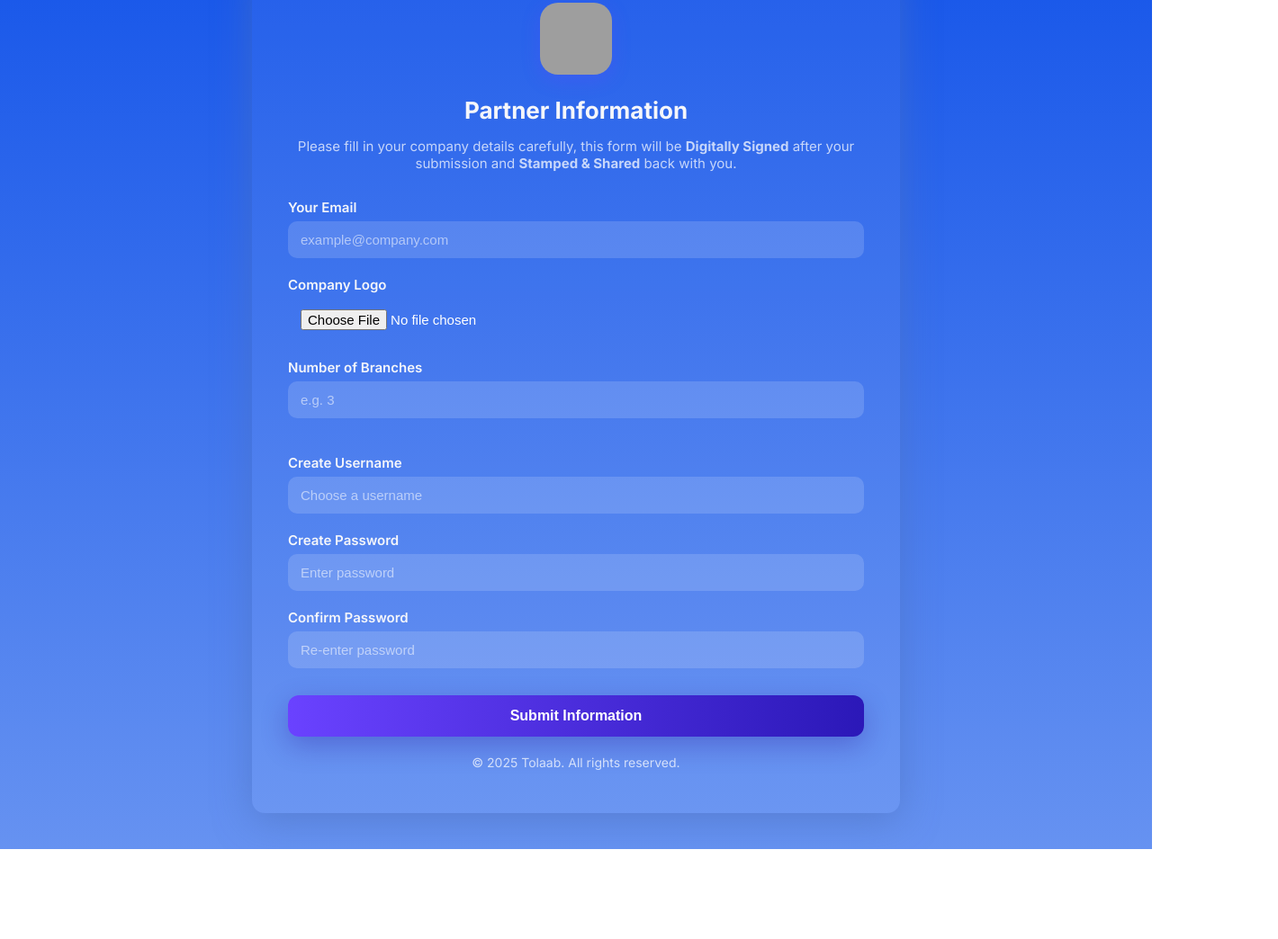
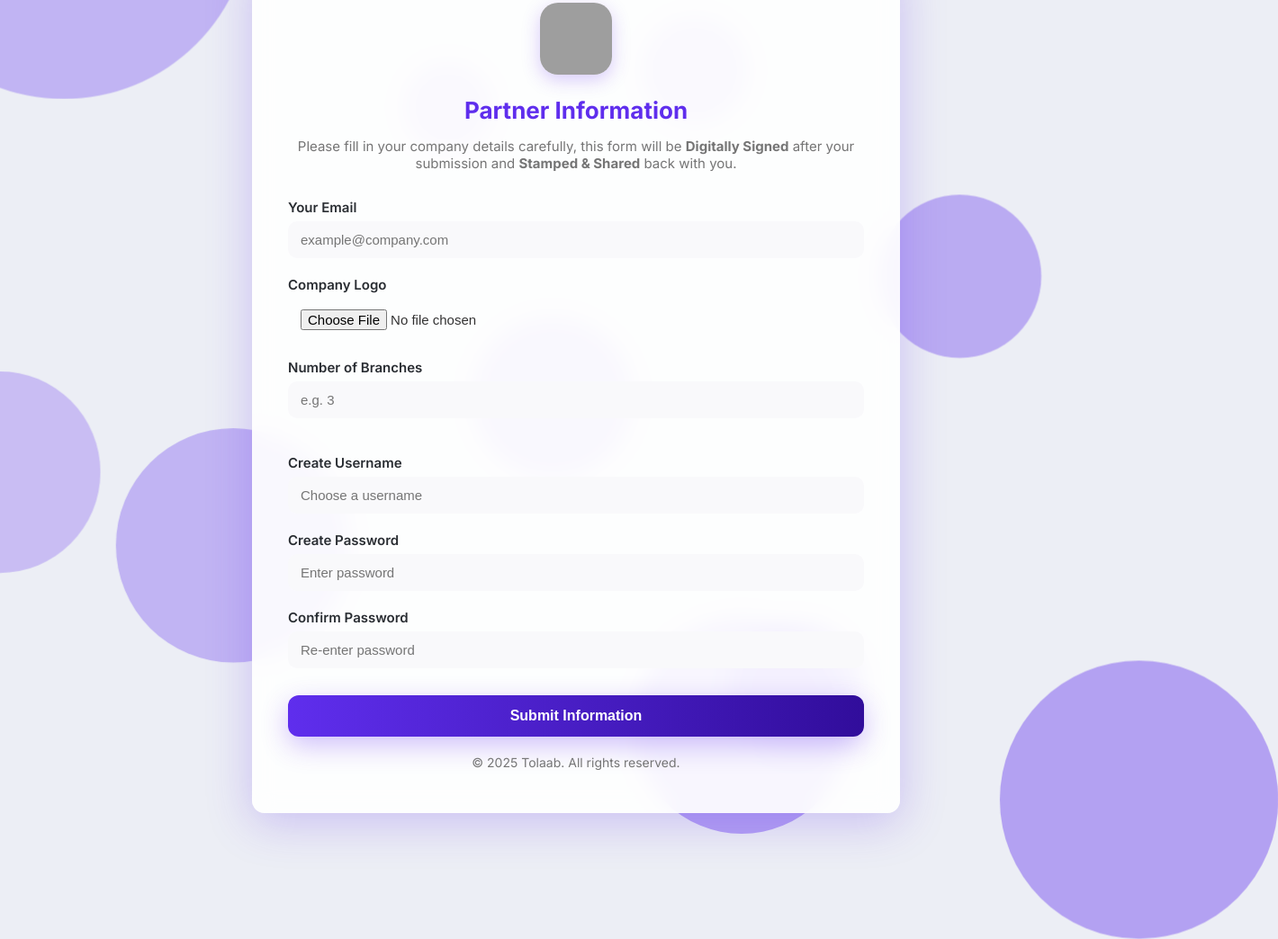
Before and after one commit to Tolaab-dot/Dashboard-Informations, a plain HTML site: page index.html in a window 1280 px wide. Shown: the part 85-1129 px from the top of the page at 90% size, 1420 px wide, since content can reach past the window. Before the commit the page ends 1029 px from the top, so only its background shows below. Drawn offline with Linux system fonts and the light colour scheme; grey boxes are pictures that could not be loaded.

Commit message:
Update index.html

```diff
--- a/index.html
+++ b/index.html
@@ -9,8 +9,7 @@
 
   <style>
     :root {
-      --bg: linear-gradient(180deg, #1454e9 0%, #6692f1 100%);
-      --accent: #6A42FF;
+      --accent: #5f2eed; /* Tolaab Purple */
       --muted: rgba(255,255,255,0.72);
       --radius: 14px;
     }
@@ -18,21 +17,45 @@
     body {
       margin: 0;
       font-family: "Inter", sans-serif;
-      background: var(--bg);
+      background-color: #eceef5; /* soft purple background */
       color: #f5f6fa;
       display: flex;
       align-items: center;
       justify-content: center;
       padding: 40px;
       min-height: 100vh;
+      position: relative;
+      overflow-x: hidden;
     }
+
+    /* Floating Circles */
+    .circle { position: absolute; border-radius: 50%; background: var(--accent); animation: float 14s ease-in-out infinite; }
+    @keyframes float {
+      0%,100% { transform: translateY(0px) translateX(0px) scale(1); }
+      50% { transform: translateY(-40px) translateX(25px) scale(1.05); }
+    }
+    .circle1 { width: 400px; height: 400px; top: -180px; left: -150px; opacity: 0.3; animation-delay: 0s; }
+    .circle2 { width: 300px; height: 300px; bottom: -120px; right: -120px; opacity: 0.4; animation-delay: 1s; }
+    .circle3 { width: 220px; height: 220px; top: 50%; left: -120px; opacity: 0.25; animation-delay: 2s; }
+    .circle4 { width: 180px; height: 180px; top: 30%; right: 10%; opacity: 0.35; animation-delay: 3s; }
+    .circle5 { width: 260px; height: 260px; bottom: 20%; left: 10%; opacity: 0.3; animation-delay: 4s; }
+    .circle6 { width: 150px; height: 150px; bottom: 10%; right: 25%; opacity: 0.45; animation-delay: 5s; }
+    .circle7 { width: 100px; height: 100px; top: 15%; left: 35%; opacity: 0.25; animation-delay: 6s; }
+    .circle8 { width: 180px; height: 180px; bottom: 40%; right: 45%; opacity: 0.3; animation-delay: 7s; }
+    .circle9 { width: 240px; height: 240px; top: 75%; left: 55%; opacity: 0.4; animation-delay: 8s; }
+    .circle10 { width: 120px; height: 120px; top: 10%; right: 35%; opacity: 0.25; animation-delay: 9s; }
+
+    /* Form Card */
     .form-card {
       width: 100%;
       max-width: 720px;
-      background: rgba(255, 255, 255, 0.05);
+      background: rgba(255, 255, 255, 0.9);
       border-radius: var(--radius);
       padding: 48px 40px;
-      box-shadow: 0 8px 40px rgba(78, 113, 186, 0.55);
+      box-shadow: 0 10px 50px rgba(95, 46, 237, 0.25);
+      position: relative;
+      z-index: 10;
+      backdrop-filter: blur(12px);
     }
     .logo {
       width: 80px;
@@ -40,60 +63,19 @@
       margin: 0 auto 24px;
       border-radius: 20px;
       overflow: hidden;
-      box-shadow: 0 6px 20px rgba(106, 66, 255, 0.25);
+      box-shadow: 0 6px 20px rgba(95, 46, 237, 0.25);
     }
-    .logo img {
-      width: 100%;
-      height: 100%;
-      object-fit: cover;
-    }
-    h1 {
-      text-align: center;
-      font-size: 26px;
-      margin-bottom: 10px;
-      font-weight: 700;
-    }
-    p {
-      text-align: center;
-      font-size: 15px;
-      color: var(--muted);
-      margin-bottom: 30px;
-    }
-    form {
-      display: flex;
-      flex-direction: column;
-      gap: 20px;
-    }
-    label {
-      font-weight: 600;
-      font-size: 15px;
-      margin-bottom: 6px;
-      display: block;
-    }
-    input, select {
-      width: 100%;
-      padding: 12px 14px;
-      border: none;
-      border-radius: 10px;
-      background: rgba(255,255,255,0.15);
-      color: #fff;
-      font-size: 15px;
-      outline: none;
-    }
-    input::placeholder {
-      color: rgba(255,255,255,0.55);
-    }
-    input[type="file"] {
-      background: none;
-    }
-    .map-links {
-      display: flex;
-      flex-direction: column;
-      gap: 12px;
-      margin-top: 8px;
-    }
+    .logo img { width: 100%; height: 100%; object-fit: cover; }
+    h1 { text-align: center; font-size: 26px; margin-bottom: 10px; font-weight: 700; color: var(--accent); }
+    p { text-align: center; font-size: 15px; color: #757575; margin-bottom: 30px; }
+    form { display: flex; flex-direction: column; gap: 20px; }
+    label { font-weight: 600; font-size: 15px; margin-bottom: 6px; display: block; color: #292d32; }
+    input, select { width: 100%; padding: 12px 14px; border: none; border-radius: 10px; background: #f9f9fb; color: #333; font-size: 15px; outline: none; }
+    input::placeholder { color: #757575; }
+    input[type="file"] { background: none; }
+    .map-links { display: flex; flex-direction: column; gap: 12px; margin-top: 8px; }
     .btn {
-      background: linear-gradient(90deg, var(--accent), #2b18b8);
+      background: linear-gradient(90deg, var(--accent), #310d9b);
       color: white;
       font-size: 16px;
       font-weight: 600;
@@ -103,20 +85,25 @@
       cursor: pointer;
       transition: transform 0.15s;
       margin-top: 10px;
-      box-shadow: 0 10px 30px rgba(42,15,150,0.3);
+      box-shadow: 0 10px 30px rgba(95, 46, 237, 0.3);
     }
-    .btn:hover {
-      transform: translateY(-2px);
-    }
-    .footer-note {
-      text-align: center;
-      margin-top: 20px;
-      font-size: 14px;
-      color: var(--muted);
-    }
+    .btn:hover { transform: translateY(-2px); }
+    .footer-note { text-align: center; margin-top: 20px; font-size: 14px; color: #757575; }
   </style>
 </head>
 <body>
+
+  <!-- Floating Circles -->
+  <div class="circle circle1"></div>
+  <div class="circle circle2"></div>
+  <div class="circle circle3"></div>
+  <div class="circle circle4"></div>
+  <div class="circle circle5"></div>
+  <div class="circle circle6"></div>
+  <div class="circle circle7"></div>
+  <div class="circle circle8"></div>
+  <div class="circle circle9"></div>
+  <div class="circle circle10"></div>
 
   <div class="form-card">
     <div class="logo">
```
